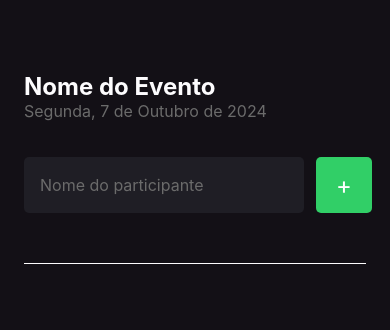
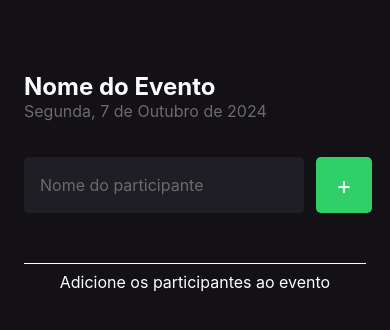
Before and after one commit to emerlopes/imhere, a React Native app: screen / in a window 390 px wide. Shown: the top 330 px of the page. Built offline with nearby package versions, Linux system fonts and the light colour scheme.

Commit message:
chore: implementando empty list

```diff
--- a/src/app/screens/home/index.tsx
+++ b/src/app/screens/home/index.tsx
@@ -44,6 +44,13 @@
                     <Participant name={item} onRemove={() => handleParticipantRemove(item)} />
                 )}
                 showsVerticalScrollIndicator={false}
+                ListEmptyComponent={() => (
+                    <>
+                        <View style={styles.viewEmptyList}>
+                            <Text style={styles.viewEmptyListText}>Adicione os participantes ao evento</Text>
+                        </View>
+                    </>
+                )}
             />
         </View>
     );
--- a/src/app/screens/home/styles.ts
+++ b/src/app/screens/home/styles.ts
@@ -28,4 +28,11 @@
         backgroundColor: '#FDFCFE',
         marginVertical: 8,
     },
+    viewEmptyList: {
+        alignItems: "center"
+    },
+    viewEmptyListText: {
+        color: "#FFF",
+        fontSize: 16
+    }
 });
```
